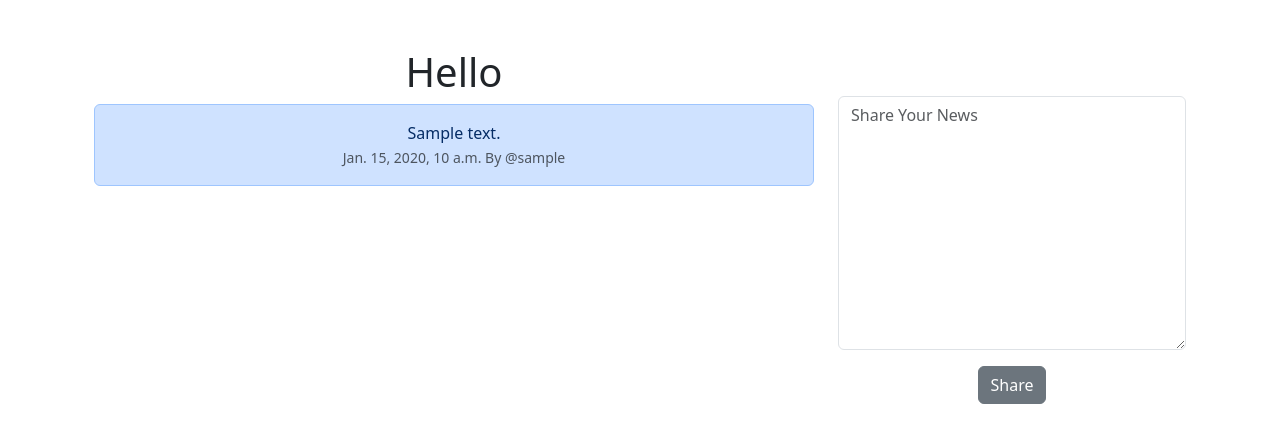
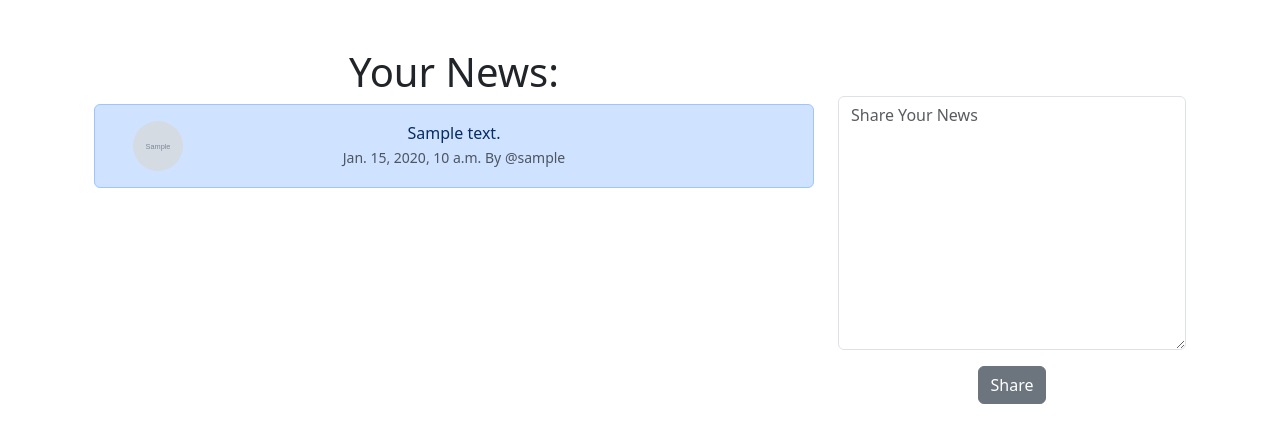
Before and after one commit to sacarr98/NewsStories, a Django app: template yournews/templates/home.html in a window 1280 px wide. Shown: the part 56-499 px from the top of the page. Run offline with Django 5.2, Linux system fonts and the light colour scheme; the template is opened without the code that fills it: values that come from a table or form of the project are taken from there, others are empty; tables that the repository leaves empty hold one stand-in row (values such as "Sample post"); grey boxes marked "Sample" are stand-in pictures.

Commit message:
add profile pictures to related posts on home page

```diff
--- a/yournews/templates/home.html
+++ b/yournews/templates/home.html
@@ -1,17 +1,31 @@
 {% extends 'base.html' %}
+{% load static %}
 
 {% block content %}
 <div class = "container text-center">
     <div class = "row">
         <div class = "col-8">
-            <h1>Hello</h1>
+            <h1>Your News:</h1>
             {% for newspost in news %}
                 <div class="alert alert-primary" role="alert">
-                    {{ newspost.body }}
-                    <br/>
-                    <small class="text-muted">
-                        {{ newspost.created_at }} By @{{ newspost.user.username }}
-                    </small>
+                    <div class="containter">
+                        <div class="row">
+                            <div class="col-2">
+                                {% if newspost.user.profile.profile_image %}
+                                <img src="{{ newspost.user.profile.profile_image.url }}" width="50" height="50" class="rounded-circle" alt="{{ profile.user.username}}">
+                                {% else %}
+                                <img src="{% static 'images/default_profile_pic.png' %}" width="50" height="50" class="rounded-circle" alt="{{ profile.user.username}}">
+                                {% endif %}
+                            </div>
+                            <div class="col-8">
+                                {{ newspost.body }}
+                                <br/>
+                                <small class="text-muted">
+                                {{ newspost.created_at }} By @{{ newspost.user.username }}
+                                </small>
+                            </div>
+                        </div>
+                    </div>
                 </div><br/>
             {% endfor %}
         </div>
```
Also changed, not shown: yournews/templates/profile.html (indentation only).
